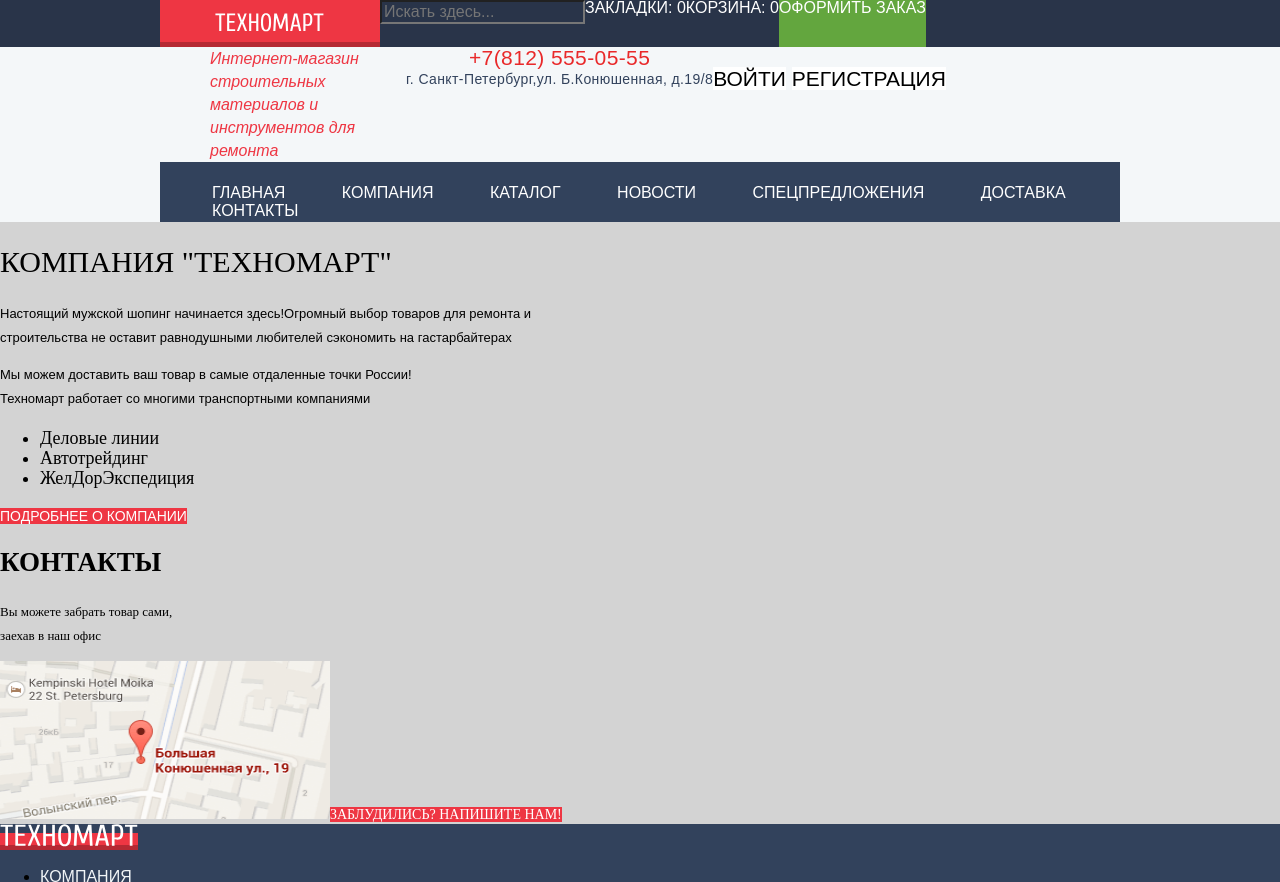
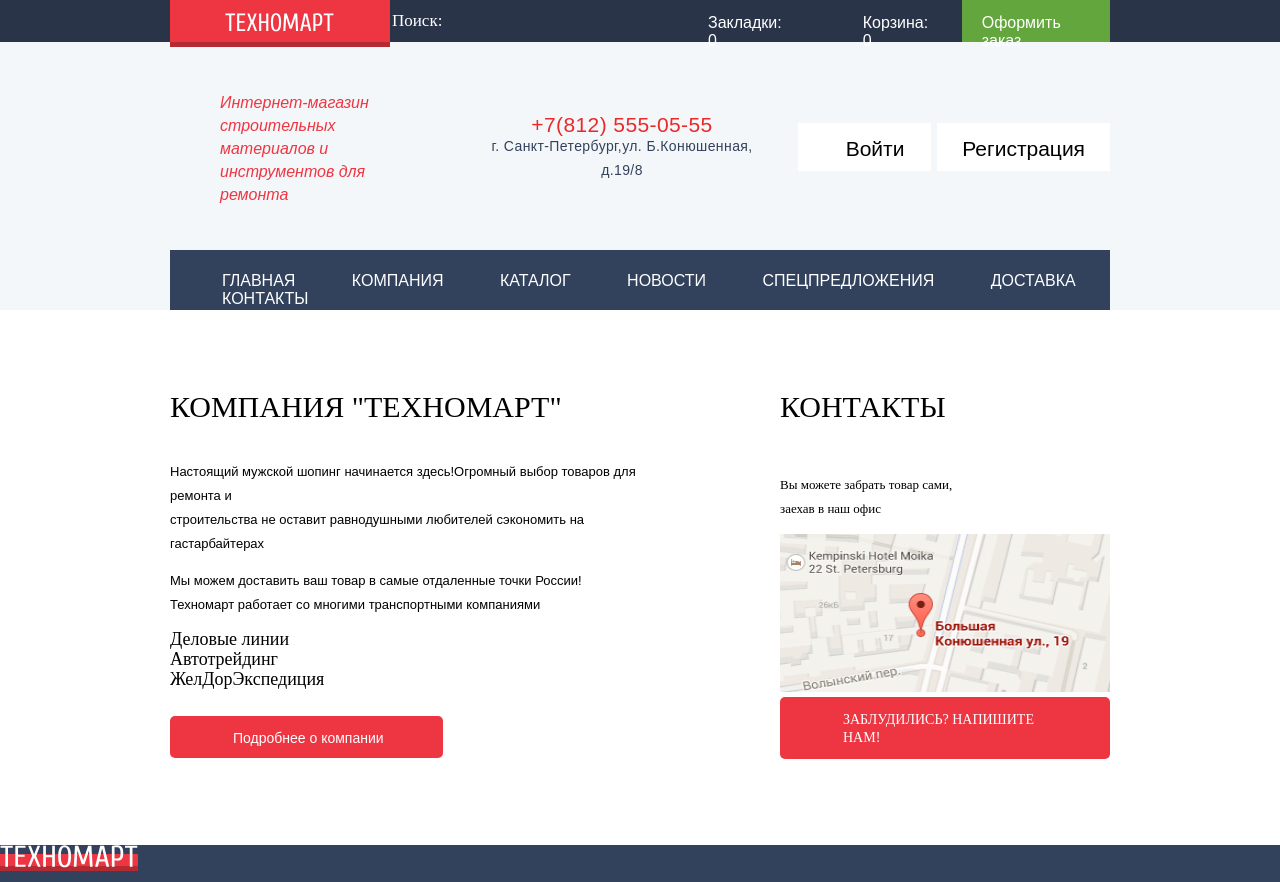
Before and after one commit to nerdking00/632633-technomart-25, a plain HTML site: page index.html in a window 1280 px wide. Shown: the top 882 px of the page. Drawn offline with Linux system fonts and the light colour scheme; a web font is replaced by a local one.

Commit message:
flexflexflex

```diff
--- a/css/style.css
+++ b/css/style.css
@@ -16,7 +16,7 @@
 }
 
 .container{
-  width: 960px;
+  width: 940px;
   margin: 0 auto;
 }
 
@@ -26,19 +26,51 @@
 
 .top-bar{
   display: flex;
+  height: 42px;
 }
 
 .top-bar__searching{
-  width: 197px;
-  line-height: 1.06;
+  border: none;
+  width: 270px;
+  height: 40px;
   text-align: left;
   color: #ffffff;
 }
 
-.button{
-  line-height: 1.06;
+.top-bar__searching::placeholder{
+  font-family: Cuprum;
+  font-size: 17px;
+  font-weight: normal;
+  font-style: normal;
+  font-stretch: normal;
+  line-height: 18px;
+  letter-spacing: normal;
   text-align: left;
   color: #ffffff;
+  color:#ffffff;
+}
+
+.button{
+  text-transform: none;
+  padding: 14px 0 13px 0;
+  line-height: 18px;
+  color: #ffffff;
+}
+
+.bookmark-link{
+  width: 78px;
+  padding: 14px 28px 13px 44px;
+}
+
+.cart-link{
+  width: 69px;
+  padding: 14px 31px 13px 50px;
+}
+
+.order-link{
+  width: 108px;
+  background-color: #63a63e;
+  padding: 14px 22px 13px 20px;
 }
 
 .cart-link:hover,
@@ -52,26 +84,40 @@
 
 }
 
-.order-link{
-  background-color: #63a63e;
-}
-
 .order-link:hover{
   background-color: #5fbb2d;
 }
 
 .user-block{
+  margin-left: auto;
   text-align: center;
   font-size: 21px;
-  line-height: 1;
+  line-height: 21px;
   text-align: left;
   list-style: none;
 }
 
 .login-button,
 .registration-button{
+
   color: #000000;
   background-color: #ffffff;
+}
+
+.login-button{
+  height: 19px;
+  padding-top: 14px;
+  padding-bottom: 11px;
+  padding-left: 48px;
+  padding-right: 27px;
+}
+
+.registration-button{
+  height: 19px;
+  padding-top: 14px;
+  padding-bottom: 11px;
+  padding-left: 25px;
+  padding-right: 25px;
 }
 
 .login-button:hover,
@@ -117,7 +163,10 @@
 }
 
 .bottom-bar{
+  padding-top: 49px;
+  padding-bottom: 44px;
   display: flex;
+  align-items: center;
 }
 
 .bottom-bar__description{
@@ -134,6 +183,8 @@
 }
 
 .bottom-bar__address{
+  margin-left: 71px;
+  width: 270px;
   text-transform: none;
   font-size: 21px;
   line-height: 1;
@@ -169,7 +220,21 @@
   background-color: #1d2739;
 }
 
+.bottom-about h2{
+    margin:0  0 38px 0;
+  text-transform: uppercase;
+  padding-top: 82px;
+  font-family: Cuprum;
+  font-size: 30px;
+  font-weight: normal;
+  font-style: normal;
+  font-stretch: normal;
+  line-height: 1;
+  letter-spacing: normal;
+  text-align: left;
+  color: #000000;
 
+}
 
 .bottom-about__company-label{
   font-family: Cuprum;
@@ -192,21 +257,36 @@
   color: #000000;
 }
 
+
+.bottom-about__contacts{
+  display: flex;
+  flex-direction: column;
+  margin-left: 122px;
+}
+
 .bottom-about__transport-company-names,
 .bottom-about__contacts{
   font-family: Cuprum;
   font-size: 18px;
-  font-weight: normal;
-  font-style: normal;
-  font-stretch: normal;
   line-height: 1.11;
   letter-spacing: normal;
   text-align: left;
   color: #000000;
 }
-
-.bottom-about__more-info,
+.bottom-about__transport-company-names {
+  margin: 0;
+  padding: 0;
+  margin-bottom: 37px;
+}
+.bottom-about{
+  display: flex;
+  padding-bottom: 86px;
+}
+.more-info,
 .lost{
+    margin: 0;
+    padding: 14px 59px 12px 63px;
+    border-radius: 5px;
     color: #ffffff;
     font-size: 14px;
     line-height: 18px;
@@ -228,13 +308,6 @@
 
 .bottom-secondary-nav a{
   color: #ffd180;
-}
-
-.bottom-contacts{
-  font-size: 18px;
-  line-height: 1.33;
-  text-align: left;
-  color: #f3f7f9;
 }
 
 .footer-bottom{
@@ -372,3 +445,13 @@
 .bottom-bar-wrapper{
   background-color: #f4f7f9;
 }
+
+.main__container__wrapper{
+  background-color: #ffffff;
+}
+
+.company-title {
+  list-style: none;
+  padding: 0;
+  margin: 0;
+}
--- a/index.html
+++ b/index.html
@@ -14,7 +14,7 @@
   		<div class="top-bar container">
   	<a class="top-bar__main-logo" href="index.html"><img src="img/main-logo.svg" width="109" height="19" alt="Логотип магазина Техномарт"></a>
       <form action= "https://echo.htmlacademy.ru" method="get">
-        <input class="top-bar__searching" name="searching" placeholder="Искать здесь..." type="text">
+        <input class="top-bar__searching" name="searching" placeholder="Поиск:" type="text">
       </form>
   			<a class="button bookmark-link" href="#">Закладки: <span>0</span></a>
   			<a class="button cart-link" href="#">Корзина: <span>0</span></a>
@@ -43,29 +43,31 @@
       </nav>
        </div>
   	</header>
-  	<main class="main__container">
+    <div class="main__container__wrapper">
+  	<main class="main__container container">
   		<!-- ТО ЧТО НЕ НАДО РАЗМЕЧАТЬ ПОКА ЧТО
 				        **RESERVED**
   		 !-->
 
        <div class="bottom-about">
-        <h2 class="bottom-about__company-label">Компания "Техномарт"</h2>
+
       <section class="bottom-about__delivery">
-  		 	<p>
+        <h2 class="delivery-title">Компания "Техномарт"</h2>
+  		 	<p class="delivery-text">
   		 	Настоящий мужской шопинг начинается здесь!Огромный выбор товаров для ремонта и<br> строительства не оставит равнодушными любителей сэкономить на гастарбайтерах</p>
-  		 	<p>Мы можем доставить ваш товар в самые отдаленные точки России!<br>Техномарт работает со многими транспортными компаниями</p>
+  		 	<p class="delivery-text-second">Мы можем доставить ваш товар в самые отдаленные точки России!<br>Техномарт работает со многими транспортными компаниями</p>
   		 	<ul class="bottom-about__transport-company-names">
-  		 		<li>Деловые линии</li>
-  		 		<li>Автотрейдинг</li>
-  		 		<li>ЖелДорЭкспедиция</li>
+  		 		<li class="company-title">Деловые линии</li>
+  		 		<li class="company-title">Автотрейдинг</li>
+  		 		<li class="company-title">ЖелДорЭкспедиция</li>
   		 	</ul>
+        <a class="more-info" href="#">Подробнее о компании</a>
        </section>
-        <a class="bottom-about__more-info" href="#">Подробнее о компании</a>
         <section class="bottom-about__contacts">
             <h2>Контакты</h2>
   		 	<p class="how-to-find">Вы можете забрать товар сами,<br>заехав в наш офис</p>
-  		 	 <span class="map"><img src="img/map.png" width="330" height="158" alt="Офис на карте по адресу Большая Конюшенная д.19"><a class="lost" href="#">Заблудились? Напишите нам!</a></span>
-
+  		 	 <a class="map" href="#"><img src="img/map.png" width="330" height="158" alt="Офис на карте по адресу Большая Конюшенная д.19"></a>
+         <a class="lost" href="#">Заблудились? Напишите нам!</a>
   		 </section>
         <form class="feedback-form" action="https://echo.htmlacademy.ru" method="post">
         <p class="feedback-form__item">
@@ -86,7 +88,9 @@
       </p>
           <button class="feedback-form__button" type="submit">Отправить</button>
         </form>
+      </div>
        </div>
+
   	</main>
   	<footer class="footer-main">
       <div class="footer-top">
```
